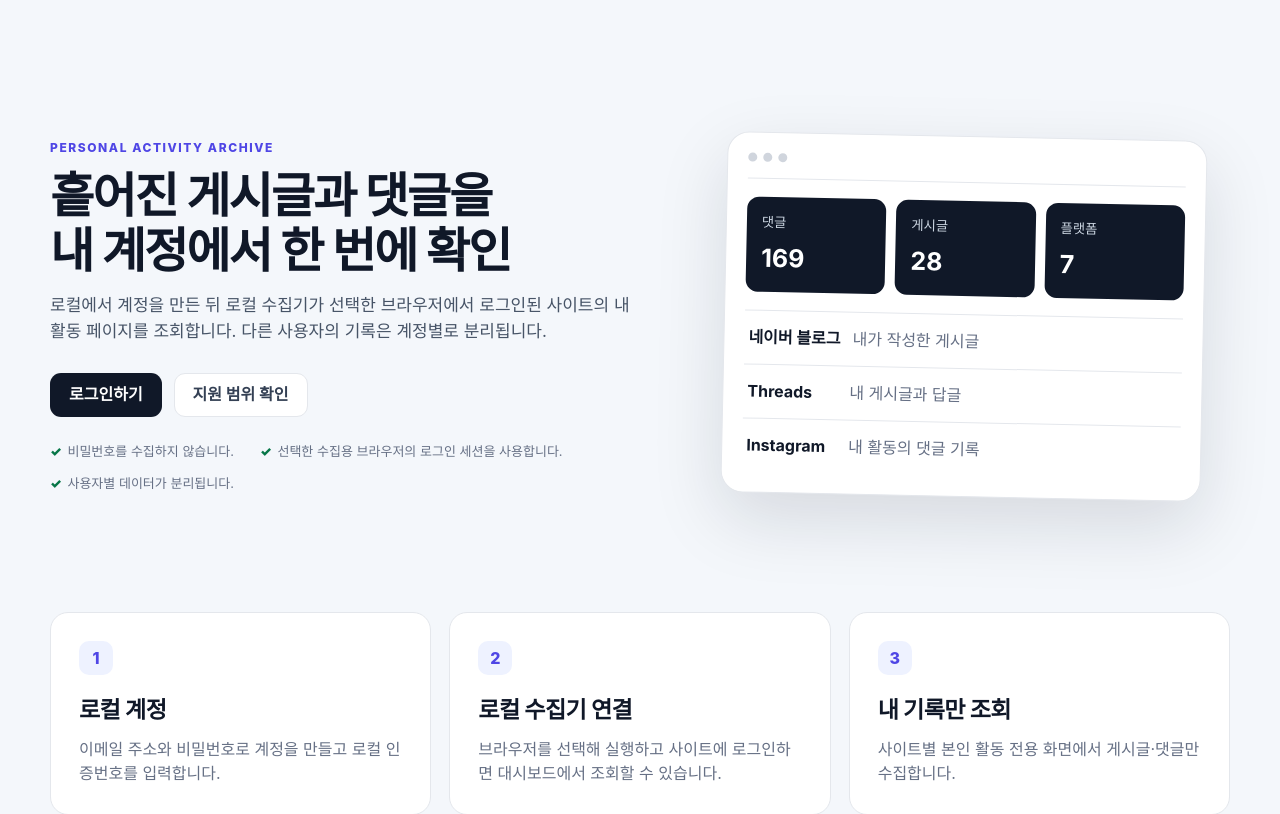
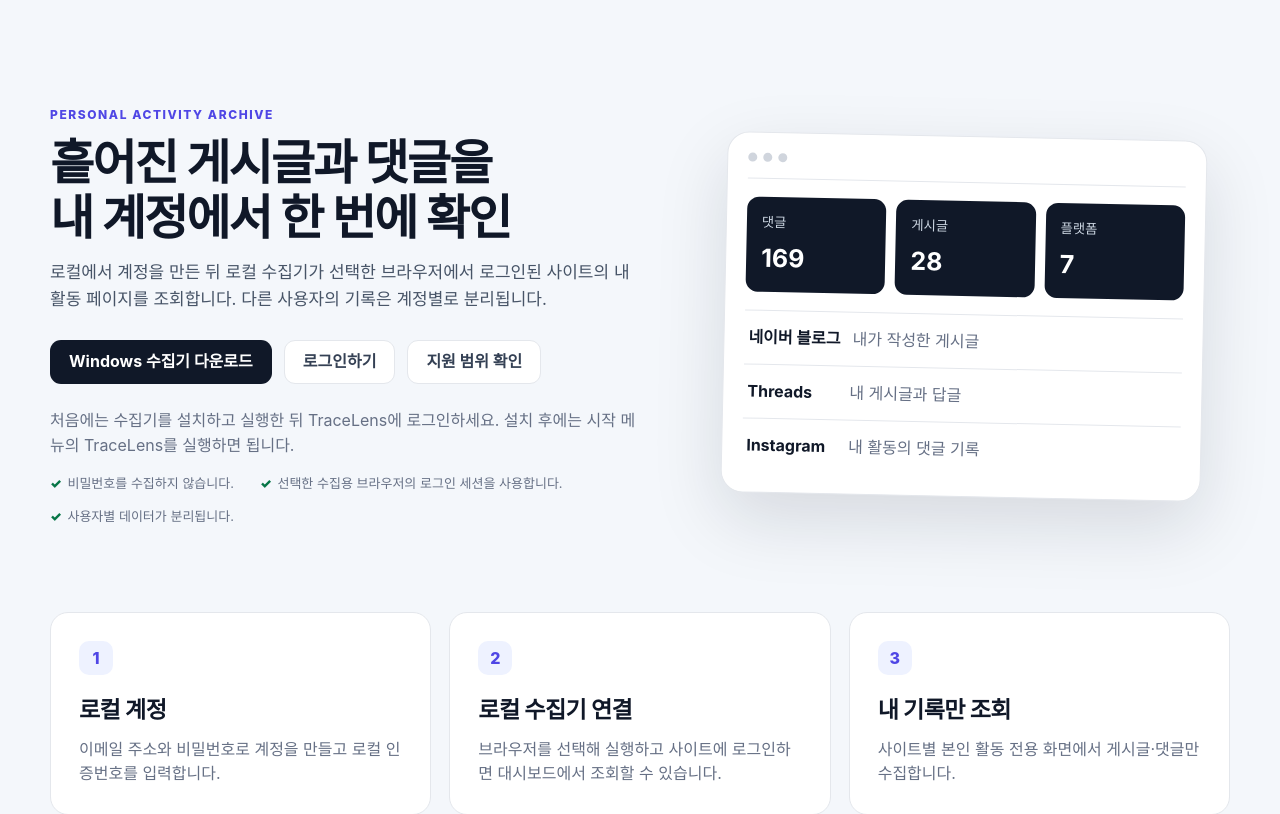
Before and after one commit to ZuriKo83/TraceLens, a FastAPI app: page / in a window 1280 px wide. Shown: the part 69-883 px from the top of the page. Run offline with FastAPI, Linux system fonts and the light colour scheme; data that the repository does not hold is empty.

Commit message:
Move collector download to the public landing page

```diff
--- a/app/templates/index.html
+++ b/app/templates/index.html
@@ -12,13 +12,15 @@
     <h1>흩어진 게시글과 댓글을<br>내 계정에서 한 번에 확인</h1>
     <p class="lead">로컬에서 계정을 만든 뒤 로컬 수집기가 선택한 브라우저에서 로그인된 사이트의 내 활동 페이지를 조회합니다. 다른 사용자의 기록은 계정별로 분리됩니다.</p>
     <div class="hero-actions">
+      <a class="button primary" id="collector-download" href="https://github.com/ZuriKo83/TraceLens/releases/download/pc-collector/TraceLens.exe">Windows 수집기 다운로드</a>
       {% if session_user %}
-        <a class="button primary" href="/app">내 활동 열기</a>
+        <a class="button secondary" href="/app">내 활동 열기</a>
       {% else %}
-        <a class="button primary" href="/login">로그인하기</a>
+        <a class="button secondary" href="/login">로그인하기</a>
       {% endif %}
       <a class="button secondary" href="/supported-sites">지원 범위 확인</a>
     </div>
+    <p class="muted">처음에는 수집기를 설치하고 실행한 뒤 TraceLens에 로그인하세요. 설치 후에는 시작 메뉴의 TraceLens를 실행하면 됩니다.</p>
     <ul class="trust-list">
       <li>비밀번호를 수집하지 않습니다.</li>
       <li>선택한 수집용 브라우저의 로그인 세션을 사용합니다.</li>
--- a/app/templates/user_dashboard.html
+++ b/app/templates/user_dashboard.html
@@ -11,7 +11,7 @@
   <div class="extension-status-card" id="extension-status-card">
     <span class="status-dot"></span>
     <div><b id="extension-status-title">PC 수집기 연결 확인 중</b><small id="extension-status-text">TraceLens 전용 브라우저를 확인합니다.</small></div>
-    <a class="chip-button" id="collector-download" href="https://github.com/ZuriKo83/TraceLens/releases/download/pc-collector/TraceLens.exe">TraceLens 다운로드 · 최초 설치</a>
+    <a class="chip-button" id="collector-install-guide" href="/#collector-download">설치 안내</a>
   </div>
 </section>
 
@@ -134,7 +134,7 @@
 
   function setConnected() {
     connected = true;
-    document.getElementById('collector-download')?.setAttribute('hidden', '');
+    document.getElementById('collector-install-guide')?.setAttribute('hidden', '');
     card.hidden = false;
     card.classList.add('connected');
     card.classList.remove('install-link');
@@ -146,7 +146,7 @@
 
   function setDisconnected(message) {
     connected = false;
-    document.getElementById('collector-download')?.removeAttribute('hidden');
+    document.getElementById('collector-install-guide')?.removeAttribute('hidden');
     card.hidden = false;
     card.classList.remove('connected');
     title.textContent = 'PC 수집기를 실행하세요';
```
Also changed, not shown: tests/test_web.py (+6 -1 lines), README.md.
